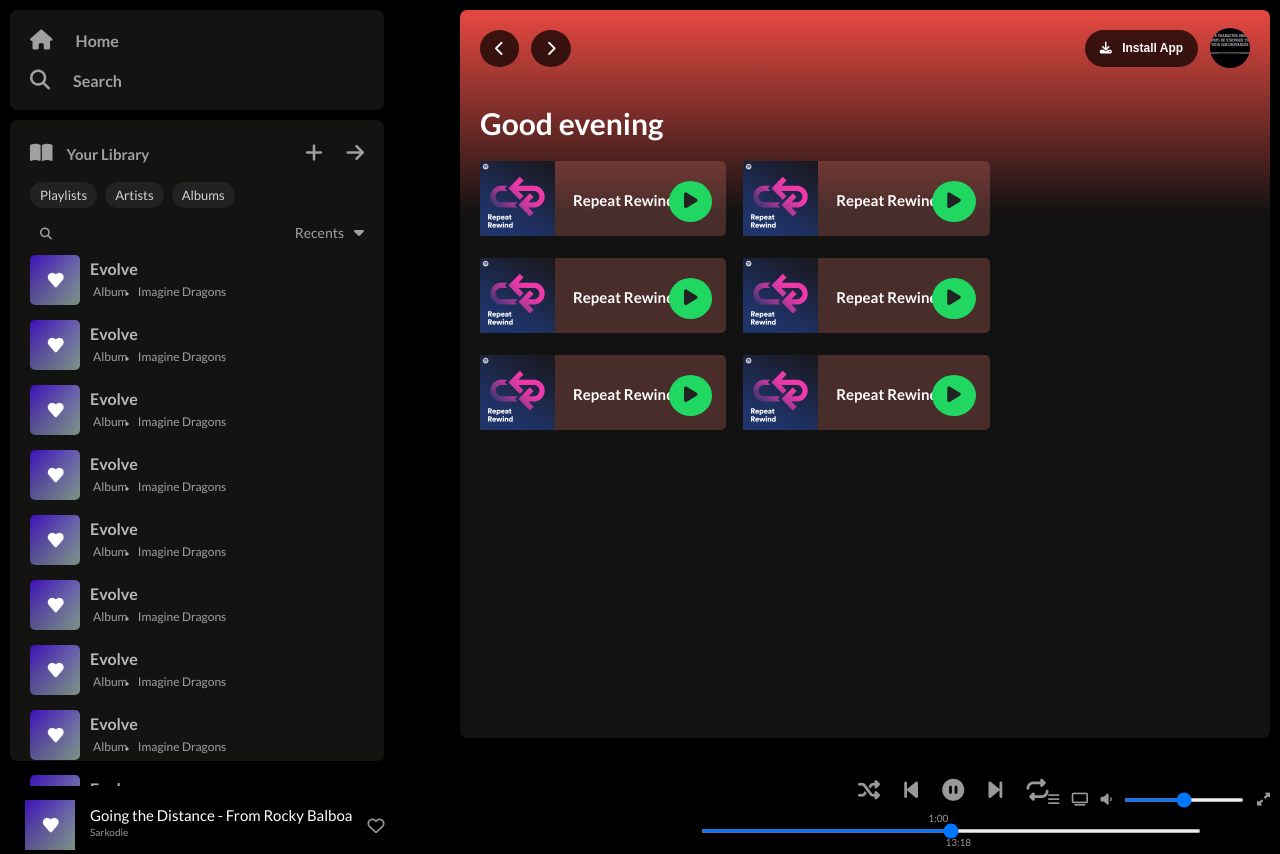
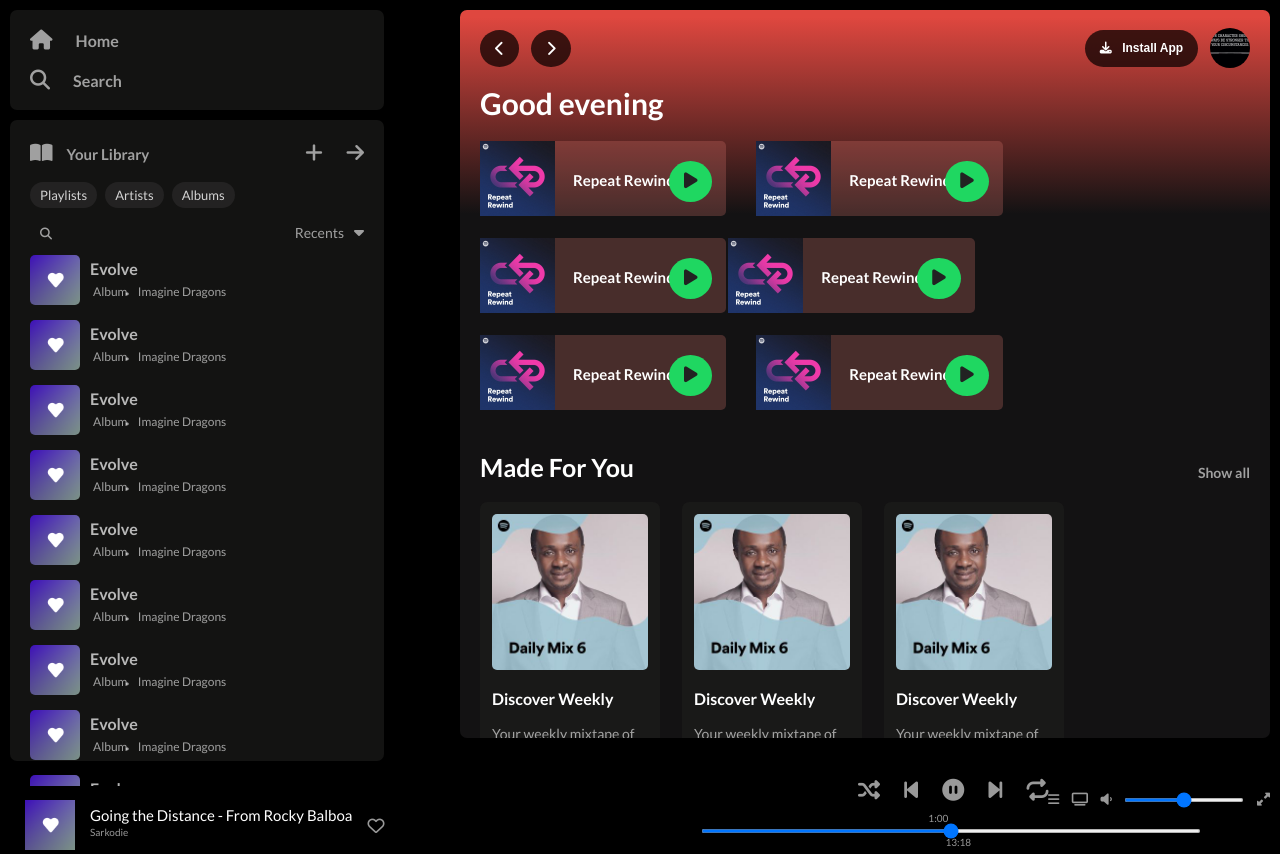
Before and after one commit to PRINCEKK122/static-spotify, a plain HTML site: page index.html in a window 1280 px wide. Drawn offline with Linux system fonts and the light colour scheme.

Commit message:
design made for you section

```diff
--- a/index.html
+++ b/index.html
@@ -259,7 +259,63 @@
                     </div>
                 </section>
             </header>
+            <!-- Made For You Section -->
+            <section>
+                <header class="sub-section clearfix">
+                    <h3><a href="#">Made For You</a></h3>
+                    <a href="#">Show all</a>
+                </header>
 
+                <div class="card-container">
+                    <div class="card">
+                        <img src="./resources/nathaniel_bassey.jpeg" alt="image of gospel artist nathaniel bassey">
+                        <h3>Discover Weekly</h3>
+                        <p>
+                            Your weekly mixtape of fresh music. Enjoy ne...
+                        </p>
+                    </div>
+
+                    <div class="card">
+                        <img src="./resources/nathaniel_bassey.jpeg" alt="image of gospel artist nathaniel bassey">
+                        <h3>Discover Weekly</h3>
+                        <p>
+                            Your weekly mixtape of fresh music. Enjoy ne...
+                        </p>
+                    </div>
+
+                    <div class="card">
+                        <img src="./resources/nathaniel_bassey.jpeg" alt="image of gospel artist nathaniel bassey">
+                        <h3>Discover Weekly</h3>
+                        <p>
+                            Your weekly mixtape of fresh music. Enjoy ne...
+                        </p>
+                    </div>
+
+                    <div class="card">
+                        <img src="./resources/nathaniel_bassey.jpeg" alt="image of gospel artist nathaniel bassey">
+                        <h3>Discover Weekly</h3>
+                        <p>
+                            Your weekly mixtape of fresh music. Enjoy ne...
+                        </p>
+                    </div>
+
+                    <div class="card">
+                        <img src="./resources/nathaniel_bassey.jpeg" alt="image of gospel artist nathaniel bassey">
+                        <h3>Discover Weekly</h3>
+                        <p>
+                            Your weekly mixtape of fresh music. Enjoy ne...
+                        </p>
+                    </div>
+
+                    <div class="card">
+                        <img src="./resources/nathaniel_bassey.jpeg" alt="image of gospel artist nathaniel bassey">
+                        <h3>Discover Weekly</h3>
+                        <p>
+                            Your weekly mixtape of fresh music. Enjoy ne...
+                        </p>
+                    </div>
+                </div>
+            </section>
 
             <!-- TODO: add a footer at this section -->
         </section>
--- a/style.css
+++ b/style.css
@@ -210,7 +210,7 @@ li i {
     background: rgb(192, 59, 52);
     background: linear-gradient(180deg,
             rgb(223, 71, 63) 1%,
-            rgba(18, 18, 18, 1) 28%);
+            rgb(19, 18, 19) 28%);
 }
 
 .main-content header {
@@ -221,6 +221,7 @@ li i {
     font-size: 3rem;
     color: #fff;
     margin: 2rem 0;
+    margin-top: 0;
 }
 
 .btn {
@@ -270,7 +271,7 @@ li i {
 }
 
 .profile-section img {
-    transition: transform 100ms 5ms;
+    transition: transform 100ms linear 5ms;
 }
 
 .profile-section img:hover {
@@ -303,12 +304,15 @@ li i {
     background-color: rgba(220, 120, 115, 0.268);
     padding-bottom: 0;
     border-radius: 5px;
-    margin-right: 1.5rem;
     margin-bottom: 2rem;
     padding-right: 2rem;
     height: 7.5rem;
     position: relative;
     transition: background-color 100ms;
+}
+
+.wrapper-card:not(.wrapper-card:nth-child(3n)) {
+    margin-right: 2.8rem;
 }
 
 .wrapper-card:hover {
@@ -347,6 +351,69 @@ li i {
     top: 2rem;
 }
 
+section header.sub-section {
+    padding-top: 0;
+}
+
+header.sub-section h3 {
+    font-size: 2.5rem;
+    padding-top: 0;
+    color: #fff;
+    float: left;
+}
+
+.sub-section a {
+    text-decoration: none;
+}
+
+.sub-section a:hover,
+header.sub-section > a:hover {
+    text-decoration: underline;
+}
+
+header.sub-section > a {
+    font-weight: 700;
+    float: right;
+    font-size: 1.4rem;
+    position: relative;
+    top: 12px;
+}
+
+.sub-section ~ .card-container {
+    padding: 0 2rem;
+}
+
+.card-container .card {
+    width: 18em;
+    padding: 1.2rem;
+    background-color: #191918;
+    height: auto;
+    border-radius: 7px;
+    margin-right: 2rem;
+    display: inline-block;
+    transition: background-color 100ms;
+}
+
+.card-container .card:hover {
+    background-color: #292829;
+}
+
+.card-container .card img {
+    /* display: block; */
+    float: none;
+    width: 100%;
+}
+
+
+.card-container .card h3 {
+    font-size: 1.6rem;
+    color: #fff;
+    margin: 1rem 0;
+}
+
+.card-container .card p {
+    font-size: 1.4rem;
+}
 
 /*********************************
 ***** Controls
```
